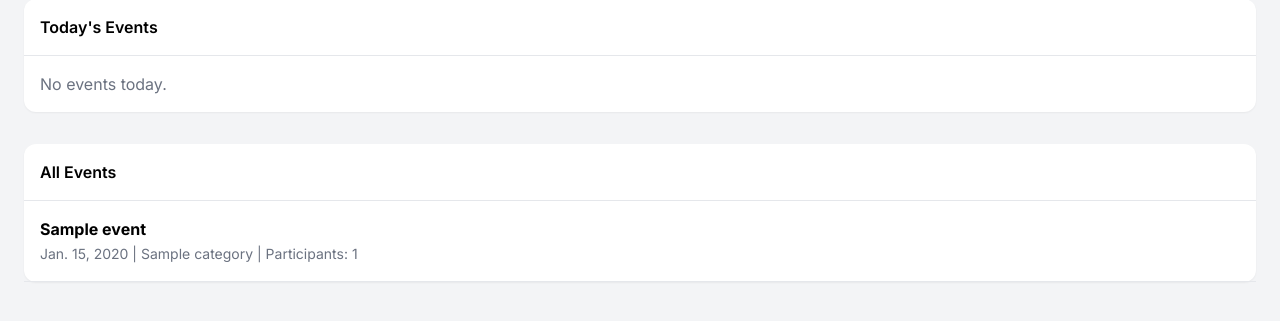
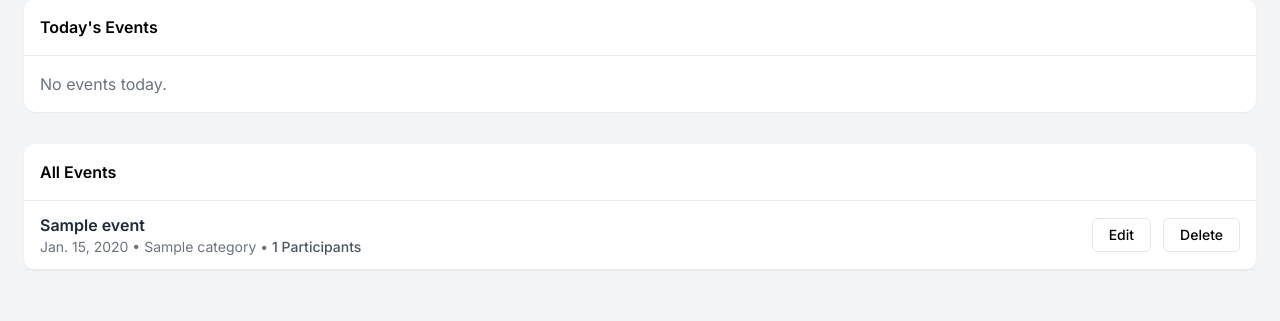
Before and after one commit to sakirmohammad775/Event_Management, a Django app: page /events/dashboard/organizer/ in a window 1280 px wide. Shown: the part 259-580 px from the top of the page. Run offline with Django 5.2, Linux system fonts and the light colour scheme; tables that the repository leaves empty hold one stand-in row (values such as "Sample post").

Commit message:
add event detail and event list and modify base.html

```diff
--- a/event_management/urls.py
+++ b/event_management/urls.py
@@ -2,10 +2,11 @@
 from django.contrib import admin
 from django.urls import path,include
 from core.views import home
+from debug_toolbar.toolbar import debug_toolbar_urls
 
 urlpatterns = [
     path('admin/', admin.site.urls),
     path('',home,name='home'), #it defines the core base home
 
     path('events/',include("events.urls")) ## it defines all tasks.url are included automatically
-]
+]+ debug_toolbar_urls()
--- a/events/templates/dashboard/organizer_dashboard.html
+++ b/events/templates/dashboard/organizer_dashboard.html
@@ -70,14 +70,43 @@ Organizer Dashboard
     </h3>
 
     {% for event in filtered_events %}
-        <div class="p-4 border-b">
-            <strong>{{ event.name }}</strong><br>
-            <span class="text-sm text-gray-500">
-                {{ event.date }} |
-                {{ event.category.name }} |
-                Participants: {{ event.participants.count }}
+    <div class="grid grid-cols-12 items-center px-4 py-3 border-b hover:bg-gray-50 transition duration-200">
+
+        <!-- Event Info -->
+        <div class="col-span-7">
+            <p class="font-semibold text-gray-800">
+                {{ event.name }}
+            </p>
+            <p class="text-sm text-gray-500 mt-1">
+                {{ event.date }} • {{ event.category.name }} •
+                <span class="font-medium text-gray-600">
+                    {{ event.participants.count }} Participants
                 </span>
+            </p>
         </div>
+
+        <!-- Actions -->
+        <div class="col-span-5 flex justify-end gap-3">
+
+            <!-- Edit Button -->
+            <a href="{% url 'event_edit' event.id %}" class="px-4 py-1.5 text-sm font-medium rounded-md
+                  text-blue-600 border border-blue-600
+                  hover:bg-blue-600 hover:text-white
+                  transition duration-200">
+                Edit
+            </a>
+
+            <!-- Delete Button -->
+            <a href="{% url 'event_delete' event.id %}" class="px-4 py-1.5 text-sm font-medium rounded-md
+                  text-red-600 border border-red-600
+                  hover:bg-red-600 hover:text-white
+                  transition duration-200">
+                Delete
+            </a>
+
+        </div>
+    </div>
+
     {% empty %}
     <p class="p-4 text-gray-500">No events found.</p>
     {% endfor %}
```
Also changed, not shown: core/templates/core/card.html (+9 -0 lines), event_management/settings.py (+9 -1 lines), events/templates/event_detail.html (+12 -1 lines). Lines whose indentation alone changed are shown as unchanged.
